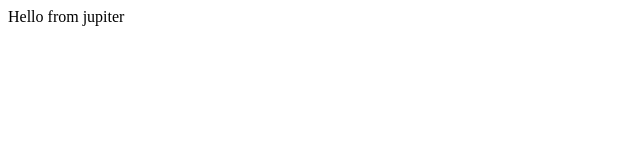
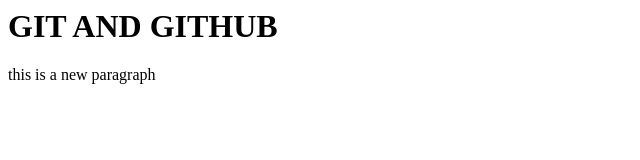
Before and after one commit to Sahil-214/demo-github, a plain HTML site: page index.html in a window 1280 px wide. Shown: the whole page, without its empty margins (0-640 px from the left). Drawn offline with Linux system fonts and the light colour scheme.

Commit message:
add heading to file

```diff
--- a/index.html
+++ b/index.html
@@ -1 +1,10 @@
-<p>Hello from jupiter</p>
+<html>
+    <head>
+        <h1>GIT AND GITHUB</h1>
+    </head>
+    <body>
+        <p>this is a new paragraph </p>
+        <br>
+
+    </body>
+</html>
```
